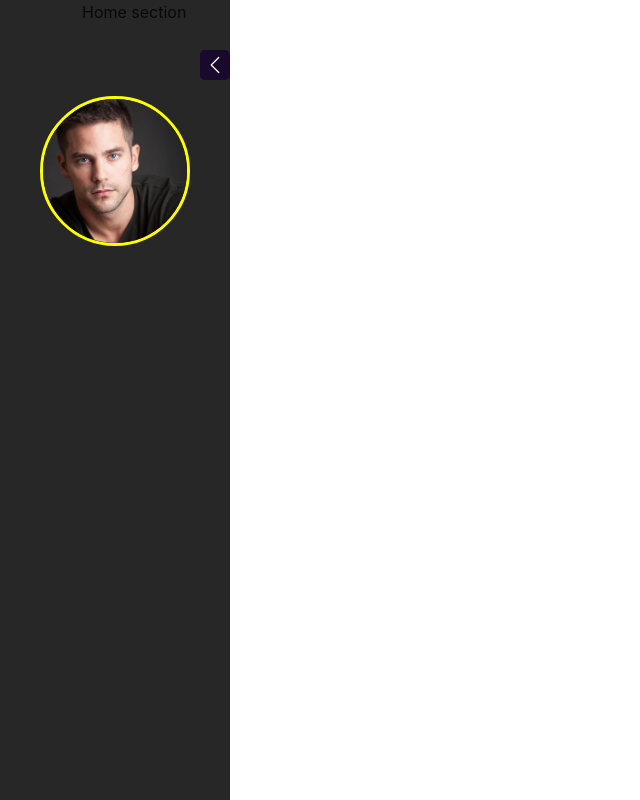
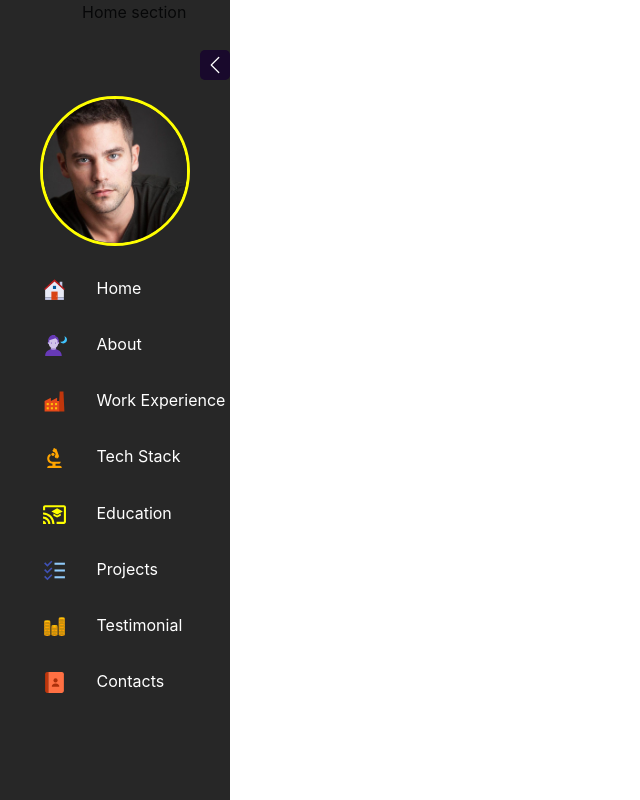
Before and after one commit to ingarbi/yt_react_web_portfolio, a React (Create React App) app: page / in a window 1280 px wide. Shown: the whole page, without its empty margins (0-640 px from the left). Built offline with nearby package versions, Linux system fonts and the light colour scheme.

Commit message:
#5 list items for sidebar

```diff
--- a/src/Components/Sidebar/SidebarList.css
+++ b/src/Components/Sidebar/SidebarList.css
@@ -9,3 +9,15 @@
     object-fit: cover;
     border: 3px solid yellow;
 }
+
+.navbar-items ul li {
+    color: white;
+    list-style-type: none;
+    cursor: pointer;
+    margin-top: 30px;
+}
+
+.navbar-items ul li svg {
+    margin-right: 25px;
+    margin-left: 10px;
+}
--- a/src/Components/Sidebar/SidebarList.js
+++ b/src/Components/Sidebar/SidebarList.js
@@ -1,25 +1,86 @@
-import React from 'react'
-import "./SidebarList.css"
-import profilepicture from "../../Image/profile.jpg"
+import React from "react";
+import "./SidebarList.css";
+import profilepicture from "../../Image/profile.jpg";
+import {
+  FcHome,
+  FcNightPortrait,
+  FcTodoList,
+  FcContacts,
+  FcFactory,
+  FcSalesPerformance,
+} from "react-icons/fc";
+import { MdBiotech } from "react-icons/md";
+import { MdCastForEducation } from "react-icons/md";
 
-const SidebarList = ({expandSidebar}) => {
+const SidebarList = ({ expandSidebar }) => {
   return (
     <React.Fragment>
+      {expandSidebar ? (
+        <div className="navbar-items">
+          <div className="sidebar-profile-pic">
+            <img src={profilepicture} alt="" />
+          </div>
 
-        {expandSidebar ? (
-        <div className='navbar-items'>
+          <ul>
+            <li className="nav-item">
+              <FcHome size={25} /> Home
+            </li>
+            <li className="nav-item">
+              <FcNightPortrait size={25} /> About
+            </li>
+            <li className="nav-item">
+              <FcFactory size={25} /> Work Experience
+            </li>
+            <li className="nav-item">
+              <MdBiotech color="orange" size={25} /> Tech Stack
+            </li>
+            <li className="nav-item">
+              <MdCastForEducation size={25} color="yellow"/> Education
+            </li>
+            <li className="nav-item">
+              <FcTodoList size={25} /> Projects
+            </li>
+            <li className="nav-item">
+              <FcSalesPerformance size={25} /> Testimonial
+            </li>
+            <li className="nav-item">
+              <FcContacts size={25} /> Contacts
+            </li>
+          </ul>
+        </div>
+      ) : (
+        <div className="navbar-items">
+                    <ul>
+            <li className="nav-item">
+              <FcHome size={25} />
+            </li>
+            <li className="nav-item">
+              <FcNightPortrait size={25} />
+            </li>
+            <li className="nav-item">
+              <FcFactory size={25} />
+            </li>
+            <li className="nav-item">
+              <MdBiotech color="orange" size={25} />
+            </li>
+            <li className="nav-item">
+              <MdCastForEducation size={25} color="yellow" />
+            </li>
+            <li className="nav-item">
+              <FcTodoList size={25} />
+            </li>
+            <li className="nav-item">
+              <FcSalesPerformance size={25} />
+            </li>
+            <li className="nav-item">
+              <FcContacts size={25} />
+            </li>
+          </ul>
 
-            <div className='sidebar-profile-pic'>
-                <img src={profilepicture} alt="" />
-            </div>
+        </div>
+      )}
+    </React.Fragment>
+  );
+};
 
-        </div>) : (<div>
-
-        </div>)}
-
-
-    </React.Fragment>
-  )
-}
-
-export default SidebarList
+export default SidebarList;
```
